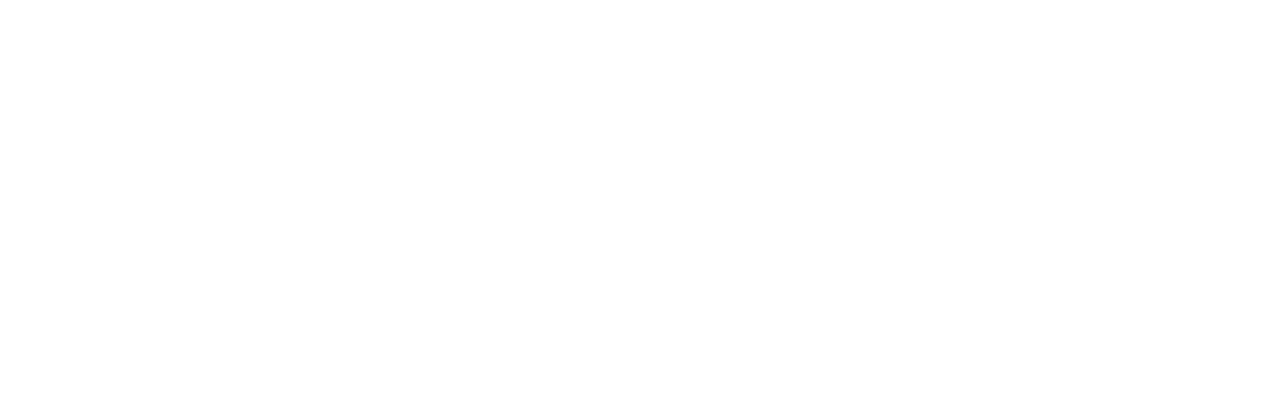
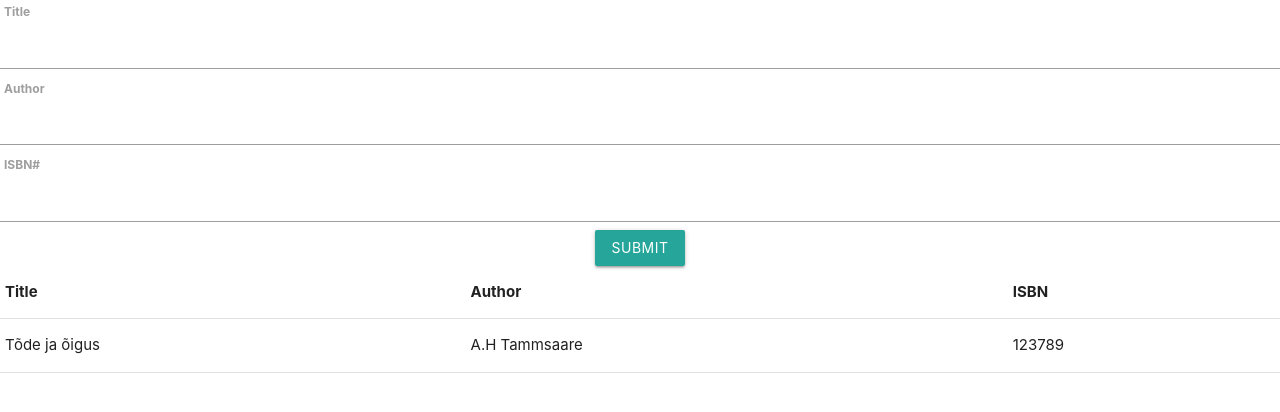
Before and after one commit to JurgenMik/books, a plain HTML site: page index.html in a window 1280 px wide. Drawn offline with nearby package versions, Linux system fonts and the light colour scheme.

Commit message:
Added html sisu - vorm , sisendv'ljad, vormi andmete edastamisnupp , tabel

```diff
--- a/index.html
+++ b/index.html
@@ -3,10 +3,63 @@
 <head>
     <meta charset="UTF-8">
     <title> Books </title>
+
+    <link rel="stylesheet" href="https://cdnjs.cloudflare.com/ajax/libs/materialize/1.0.0/css/materialize.min.css">
+    <style>
+
+     label {
+         font-size: 12px;
+         font-weight: bold;
+         margin-left: 4px;
+
+     }
+
+    .btn {
+        display:flex;
+        margin: auto;
+    }
+
+    </style>
 </head>
 <body>
 
+ <form>
+
+     <label for="title"> Title </label>
+     <input type="text" id="title">
+
+     <label for="author"> Author </label>
+     <input type="text" id="author">
+
+     <label for="isbn"> ISBN# </label>
+     <input type="text" id="isbn">
+
+     <button class="btn" type="submit"> SUBMIT </button>
+
+ </form>
+
+     <table>
+         <thead>
+         <tr>
+             <th> Title </th>
+             <th> Author </th>
+             <th> ISBN </th>
+         </tr>
+         </thead>
+
+         <tbody>
+         <tr>
+             <td> Tõde ja õigus </td>
+             <td> A.H Tammsaare </td>
+             <td> 123789 </td>
+         </tr>
+         </tbody>
+
+     </table>
+
 
 <script src="app.js"></script>
+
 </body>
+
 </html>
```
